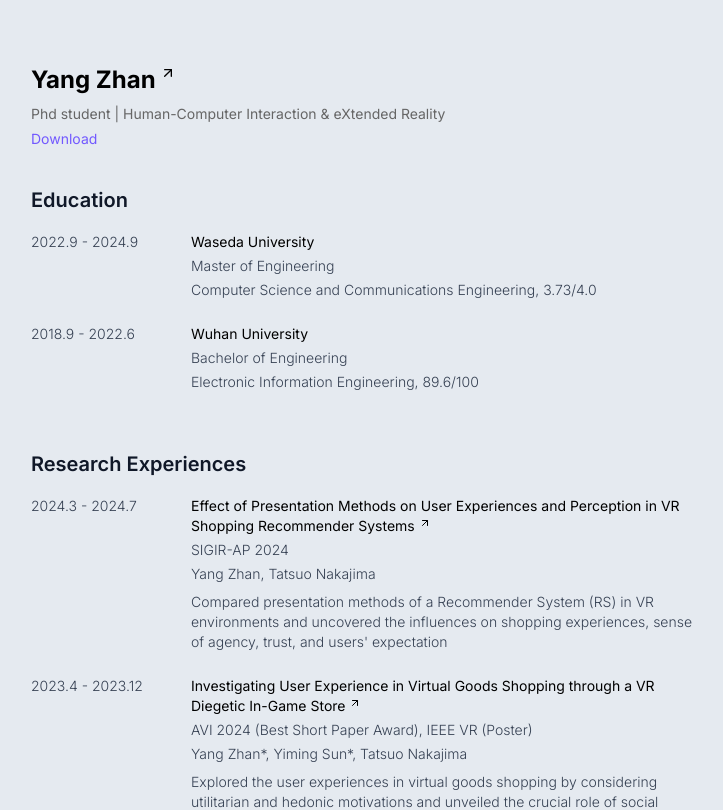
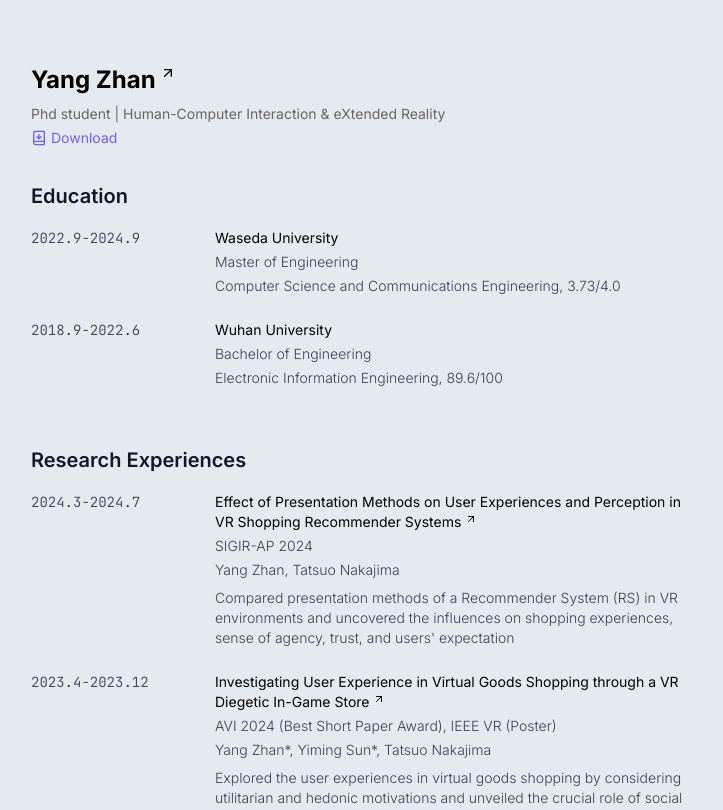
Before and after one commit to SN-F-QR/academic-personal, a React (Vite) app: page /resume in a window 1280 px wide. Shown: the top 810 px of the page, without its empty margins (273-996 px from the left). Built offline with nearby package versions, Linux system fonts and the light colour scheme.

Commit message:
💄 Style: mono font for resume year

```diff
--- a/index.html
+++ b/index.html
@@ -13,6 +13,10 @@
       href="https://fonts.googleapis.com/css2?family=Inter:ital,opsz,wght@0,14..32,100..900;1,14..32,100..900&display=swap"
       rel="stylesheet"
     />
+    <link
+      href="https://fonts.googleapis.com/css2?family=JetBrains+Mono:wght@300&display=swap"
+      rel="stylesheet"
+    />
     <meta name="viewport" content="width=device-width, initial-scale=1.0" />
     <title>Yang Zhan</title>
   </head>
--- a/src/index.css
+++ b/src/index.css
@@ -3,6 +3,7 @@
 
 @theme {
   --font-sans: "Inter", "sans-serif";
+  --font-mono: "JetBrains Mono", "Menlo", "monospace";
   --color-gray: #666666;
   --color-purple-strong: #7259ff;
   --color-purple-light: #e5eaf0;
--- a/src/pages/Resume.tsx
+++ b/src/pages/Resume.tsx
@@ -1,6 +1,6 @@
 import Markdown from "react-markdown";
 import ResumeContent from "../content/resume.mdx";
-import { ArrowUpRight } from "lucide-react";
+import { ArrowUpRight, BookDown } from "lucide-react";
 
 const Resume: React.FC = () => {
   return (
@@ -29,8 +29,9 @@ export const RHeader: React.FC<{
       </a>
       <p className="m-0 text-sm">{description}</p>
       {cvUrl && (
-        <a className="text-sm" href={cvUrl} download>
-          Download
+        <a className="mt-1 flex items-center" href={cvUrl} download>
+          <BookDown className="mr-1 inline size-4 align-text-top" />
+          <p className="m-0 text-sm">Download</p>
         </a>
       )}
     </header>
@@ -59,7 +60,7 @@ export const RItem: React.FC<{
 }> = ({ title, startTime, endTime, subtitle, description, url }) => {
   return (
     <div className="flex w-full flex-col text-sm md:flex-row">
-      <div className="mr-12 mb-1 w-full max-w-28 font-light text-gray-700">{`${startTime}${endTime ? ` - ${endTime}` : ""}`}</div>
+      <div className="mr-14 mb-1 w-full max-w-32 font-mono font-light text-gray-700">{`${startTime}${endTime ? `-${endTime}` : ""}`}</div>
 
       <div className="flex flex-1 flex-col space-y-1">
         <div className="text-black">
@@ -77,7 +78,7 @@ export const RItem: React.FC<{
           <div className="">
             <Markdown
               components={{
-                p: ({ node, ...props }) => (
+                p: ({ ...props }) => (
                   <p
                     className="my-2 text-sm font-light text-gray-700 first:mt-0"
                     {...props}
```
